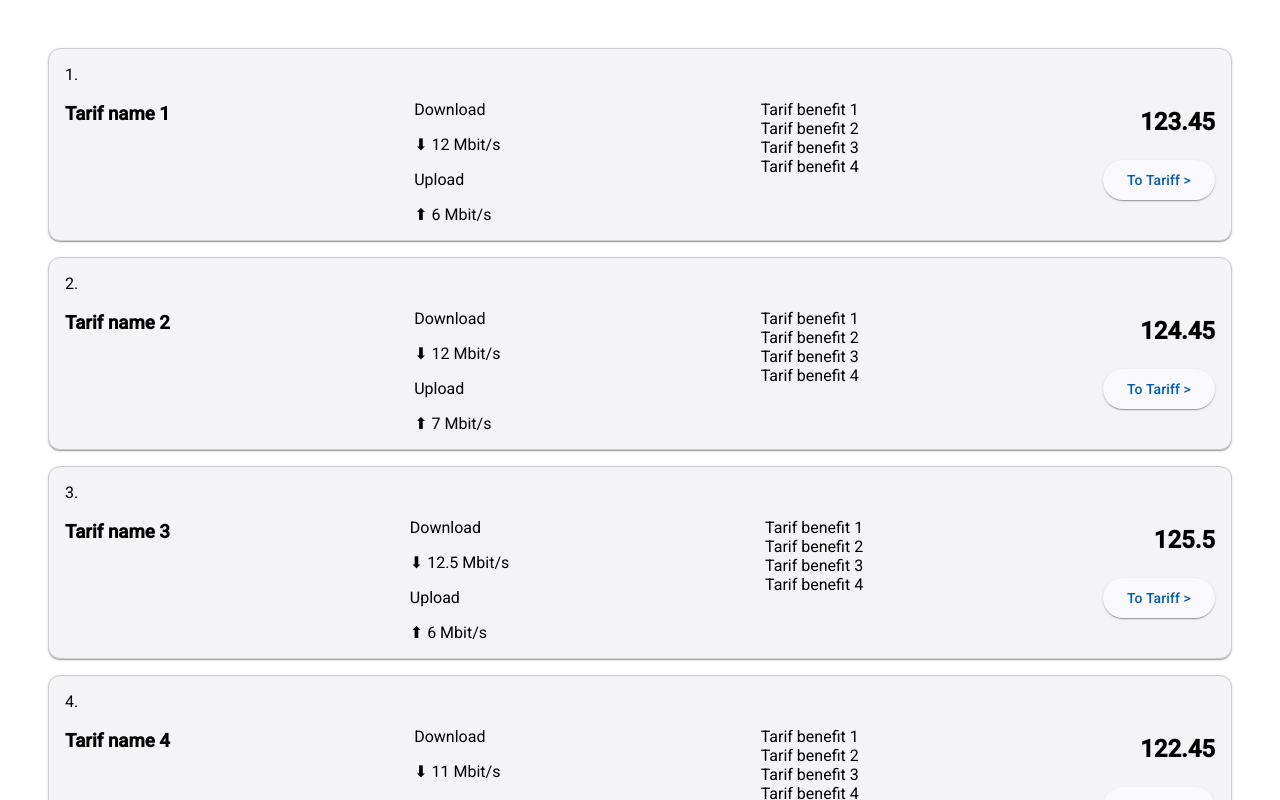
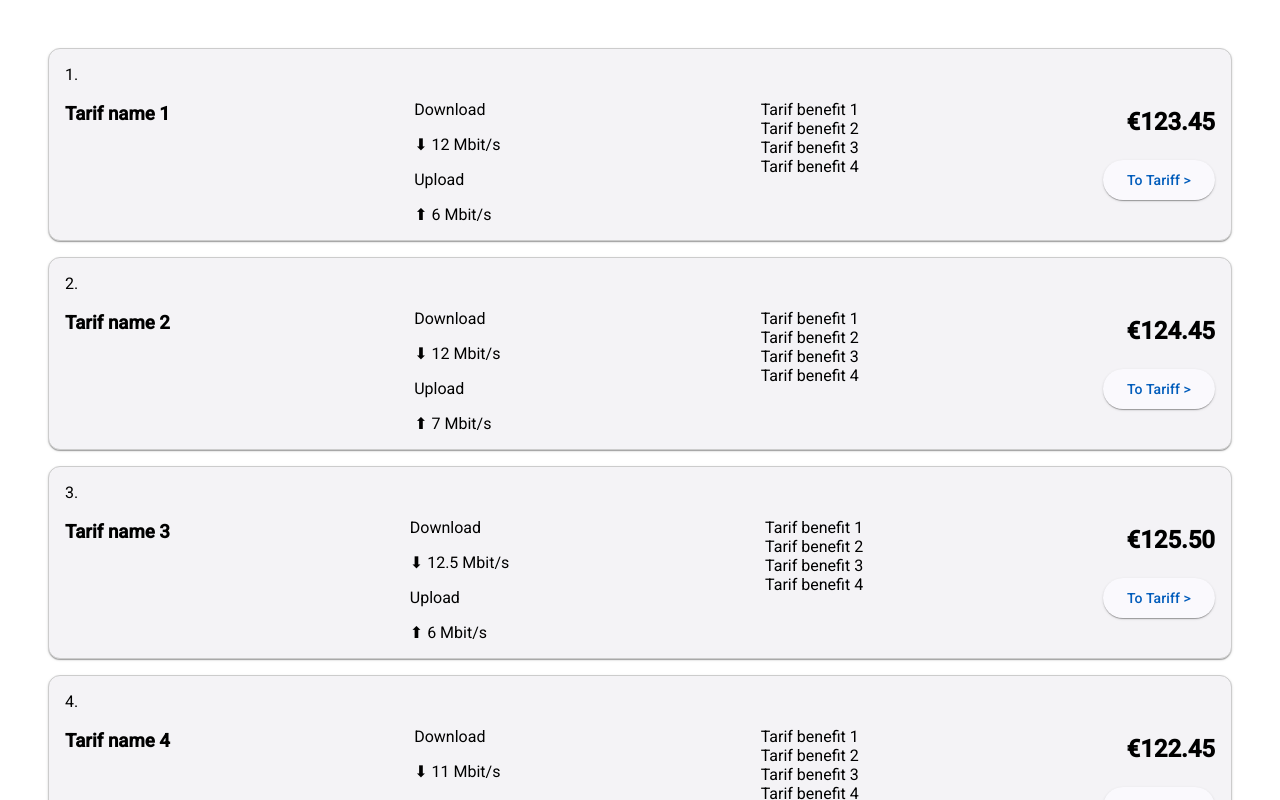
Before and after one commit to olgabelous/interview-task, an Angular app: page / in a window 1280 px wide. Shown: the top 800 px of the page. Built offline with nearby package versions, Linux system fonts and the light colour scheme.

Commit message:
Add Currency pipe

```diff
--- a/src/app/tarif-list/tarif/tarif.component.html
+++ b/src/app/tarif-list/tarif/tarif.component.html
@@ -17,7 +17,7 @@
   </ul>
 
   <div class="price-action">
-    <p class="price">{{ tarif().price }}</p>
+    <p class="price">{{ tarif().price | currency:'EUR'}}</p>
     <button mat-raised-button color="primary">To Tariff ></button>
   </div>
 </div>
--- a/src/app/tarif-list/tarif/tarif.component.ts
+++ b/src/app/tarif-list/tarif/tarif.component.ts
@@ -1,11 +1,12 @@
 import { Component, input } from '@angular/core';
 import { Tarif } from '../../models/tarif';
 import { MatButtonModule } from '@angular/material/button';
+import { CurrencyPipe } from '@angular/common';
 
 
 @Component({
   selector: 'app-tarif',
-  imports: [MatButtonModule],
+  imports: [MatButtonModule, CurrencyPipe],
   templateUrl: './tarif.component.html',
   styleUrl: './tarif.component.scss'
 })
```
